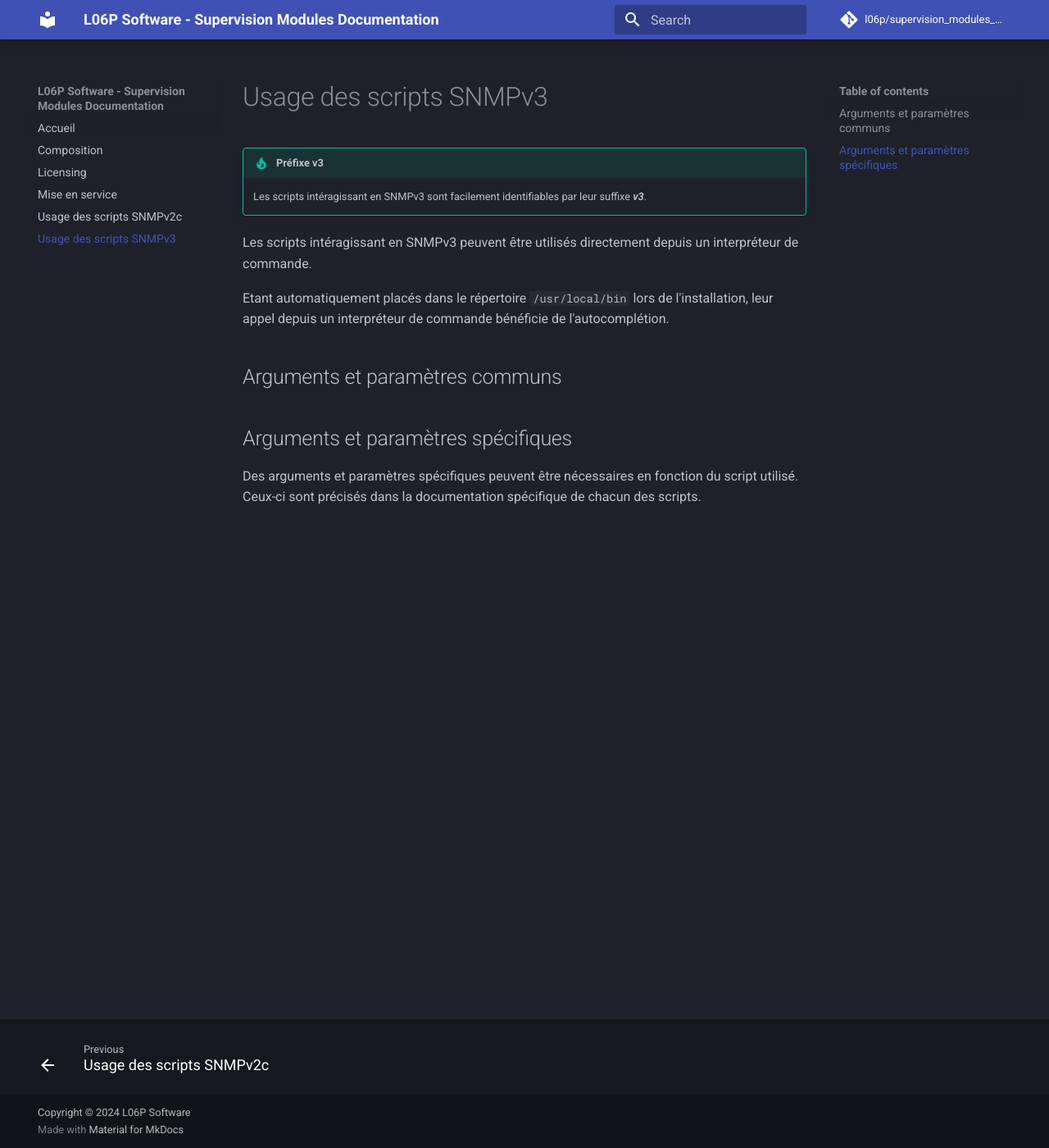
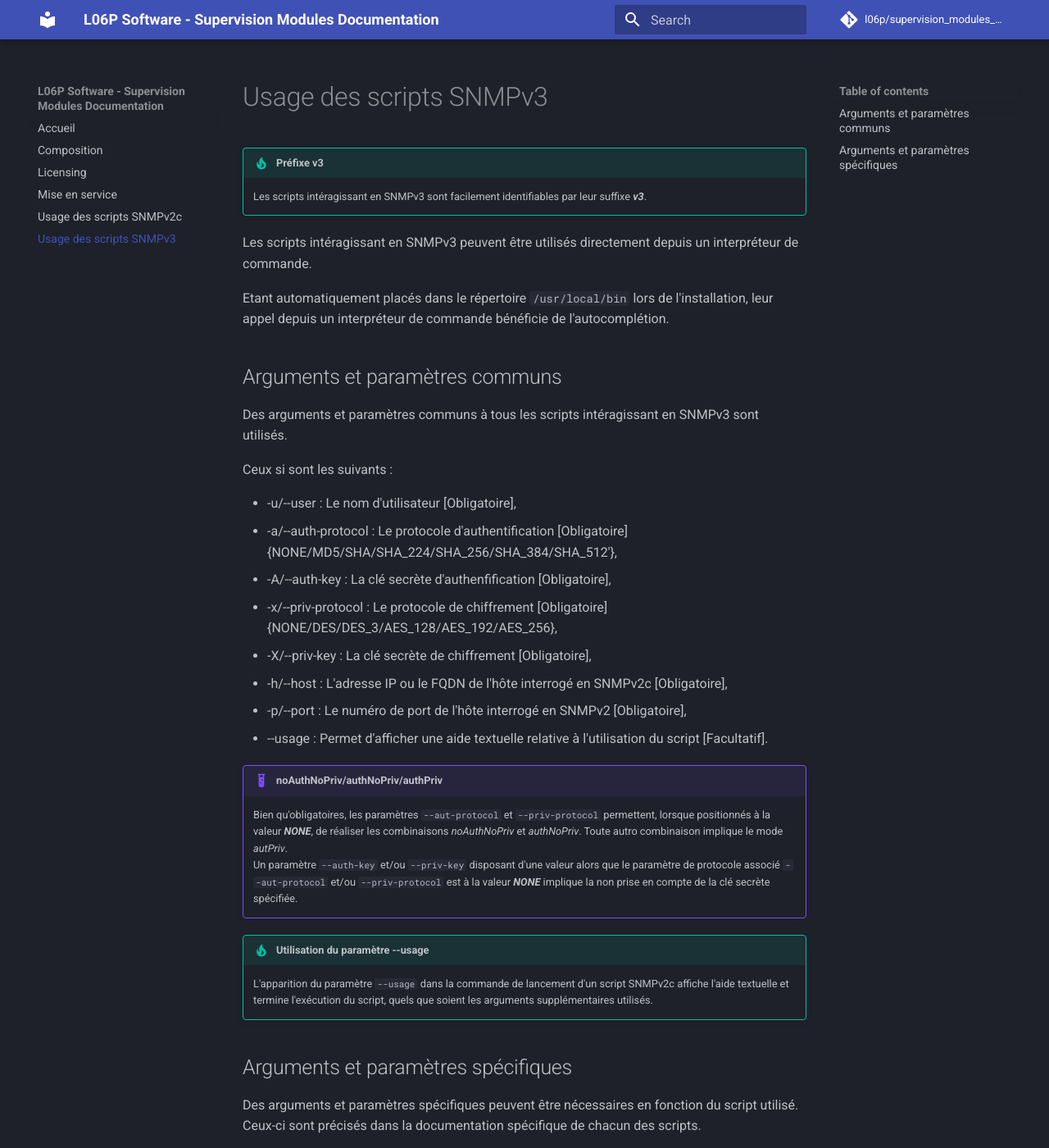
Before and after one commit to l06p/supervision_modules_documentation, an MkDocs documentation site: the page built from docs/usage_snmpv3.md, in a window 1280 px wide and 1400 px high. Shown: the whole window at 82% size. Built offline with MkDocs 1.6.1 and Material for MkDocs 9.7.7, drawn with Linux system fonts in a browser that asks for light colours; comment, search, counter and statistics services are not loaded.

Commit message:
Mise à jour de la section Usage SNMPv3

```diff
--- a/docs/usage_snmpv3.md
+++ b/docs/usage_snmpv3.md
@@ -9,6 +9,27 @@ Etant automatiquement placés dans le répertoire `/usr/local/bin` lors de l'ins
 
 ## Arguments et paramètres communs
 
+Des arguments et paramètres communs à tous les scripts intéragissant en SNMPv3 sont utilisés.
+
+Ceux si sont les suivants :
+
+  * -u/--user : Le nom d'utilisateur [Obligatoire],
+  * -a/--auth-protocol : Le protocole d'authentification [Obligatoire] {NONE/MD5/SHA/SHA_224/SHA_256/SHA_384/SHA_512'},
+  * -A/--auth-key : La clé secrète d'authenfification [Obligatoire],
+  * -x/--priv-protocol : Le protocole de chiffrement [Obligatoire] {NONE/DES/DES_3/AES_128/AES_192/AES_256},
+  * -X/--priv-key : La clé secrète de chiffrement [Obligatoire],
+  * -h/--host : L'adresse IP ou le FQDN de l'hôte interrogé en SNMPv2c [Obligatoire],
+  * -p/--port : Le numéro de port de l'hôte interrogé en SNMPv2 [Obligatoire],
+  * --usage : Permet d'afficher une aide textuelle relative à l'utilisation du script [Facultatif].
+
+!!! example "noAuthNoPriv/authNoPriv/authPriv"
+    Bien qu'obligatoires, les paramètres `--aut-protocol` et `--priv-protocol` permettent, lorsque positionnés à la valeur ***NONE***, de réaliser les combinaisons *noAuthNoPriv* et *authNoPriv*.
+    Toute autro combinaison implique le mode *autPriv*.
+    Un paramètre `--auth-key` et/ou `--priv-key` disposant d'une valeur alors que le paramètre de protocole associé `--aut-protocol` et/ou `--priv-protocol` est à la valeur ***NONE*** implique la non prise en compte de la clé secrète spécifiée.
+
+!!! tip "Utilisation du paramètre --usage"
+    L'apparition du paramètre `--usage` dans la commande de lancement d'un script SNMPv2c affiche l'aide textuelle et termine l'exécution du script, quels que soient les arguments supplémentaires utilisés.
+
 ## Arguments et paramètres spécifiques
 
 Des arguments et paramètres spécifiques peuvent être nécessaires en fonction du script utilisé.
```
